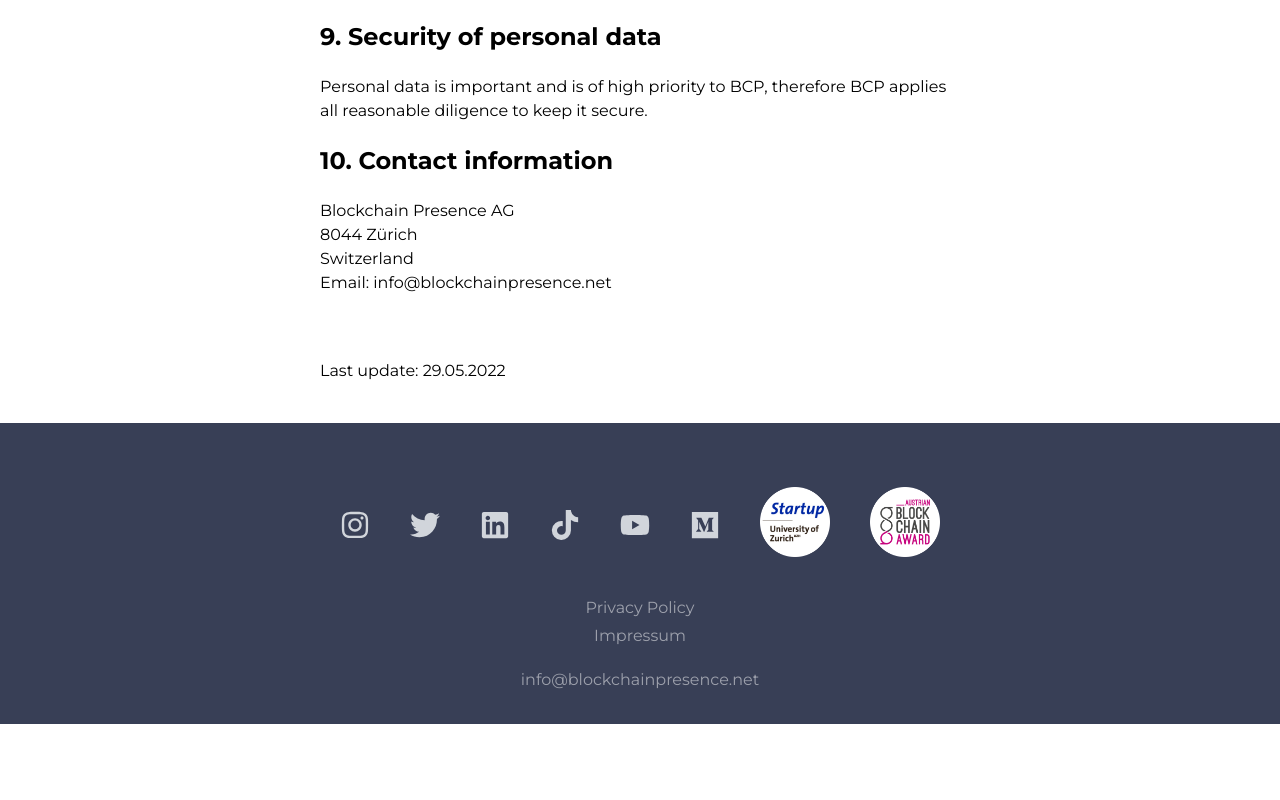
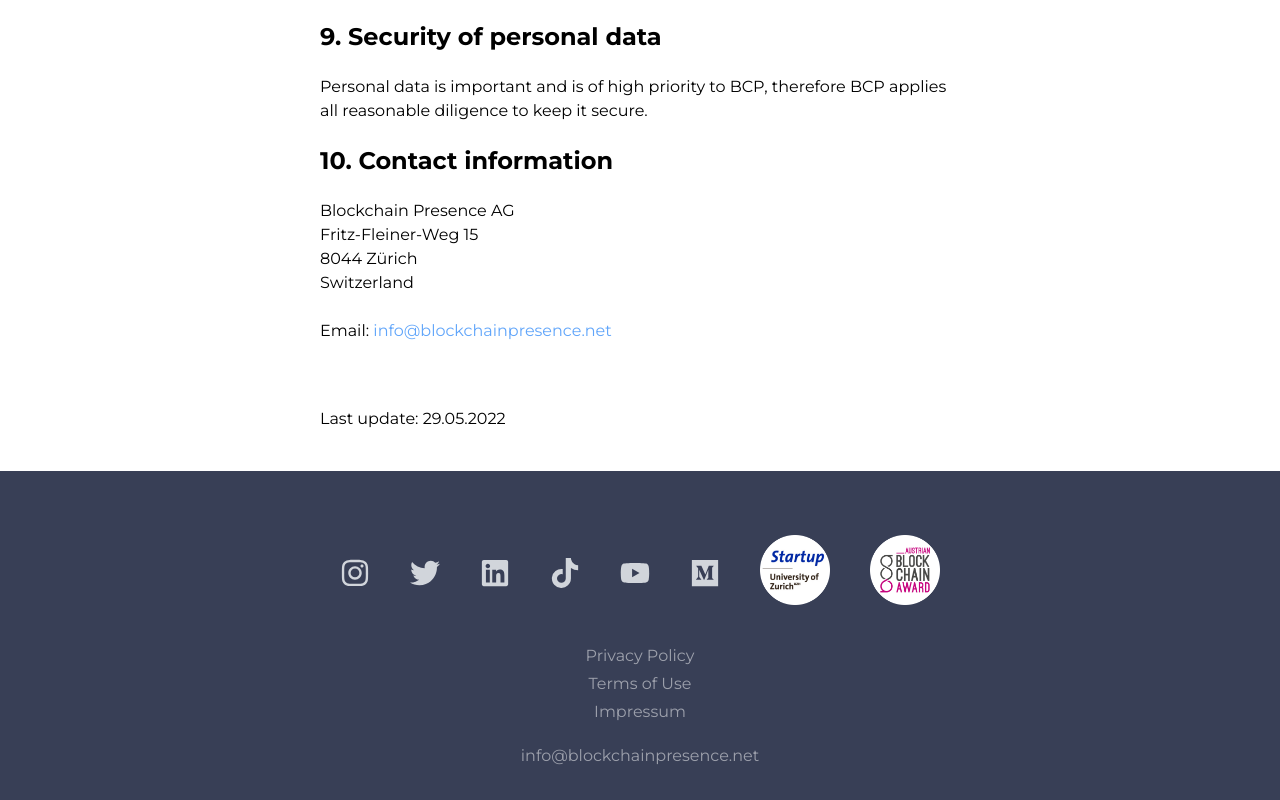
Before and after one commit to migub/BCP-Website-Next, a Next.js app: page /privacy-policy in a window 1280 px wide. Shown: the part 3991-4791 px from the top of the page. Before the commit the page ends 4715 px from the top, so only its background shows below. Built offline with nearby package versions, Linux system fonts and the light colour scheme.

Commit message:
privacy policy update

```diff
--- a/components/Layout/Footer.js
+++ b/components/Layout/Footer.js
@@ -109,6 +109,12 @@ const Footer = () => {
             Privacy Policy
           </div>
           <div
+            onClick={() => router.push("/terms-of-use")}
+            className="cursor-pointer"
+          >
+            Terms of Use
+          </div>
+          <div
             onClick={() => router.push("/impressum")}
             className="cursor-pointer"
           >
--- a/pages/privacy-policy.js
+++ b/pages/privacy-policy.js
@@ -251,11 +251,16 @@ const PrivacyPolicy = () => {
         </p>
         <h2>10. Contact information</h2>
         <p>Blockchain Presence AG</p>
+        <p>Fritz-Fleiner-Weg 15</p>
         <p>8044 Zürich</p>
         <p>Switzerland</p>
-        <p>
-          Email: <a name="_Hlk67678260"></a>
-          <a href="mailto:info@blockchainpresence.net">
+        <br />
+        <p className="">
+          Email:{" "}
+          <a
+            className="text-blue-400"
+            href="mailto:info@blockchainpresence.net"
+          >
             info@blockchainpresence.net
           </a>
         </p>
--- a/pages/terms-of-use.js
+++ b/pages/terms-of-use.js
@@ -3,7 +3,10 @@ import TitleSection from "../components/TitleSection";
 const TermsOfUse = () => {
   return (
     <div className="">
-      <TitleSection title="Terms of Use" subTitle="Last update: 29.05.2022" />
+      <TitleSection
+        title="Terms of Use"
+        className="h-[300px] lg:h-[100px] lg:pt-42 lg:pb-20"
+      />
       <div className="w-1/2 m-auto my-10">
         <div>
           <h2>1. Introduction</h2>
@@ -387,6 +390,7 @@ const TermsOfUse = () => {
             </a>
           </p>
         </div>
+        <div className="mt-16">Last update: 29.05.2022</div>
       </div>
     </div>
   );
```
